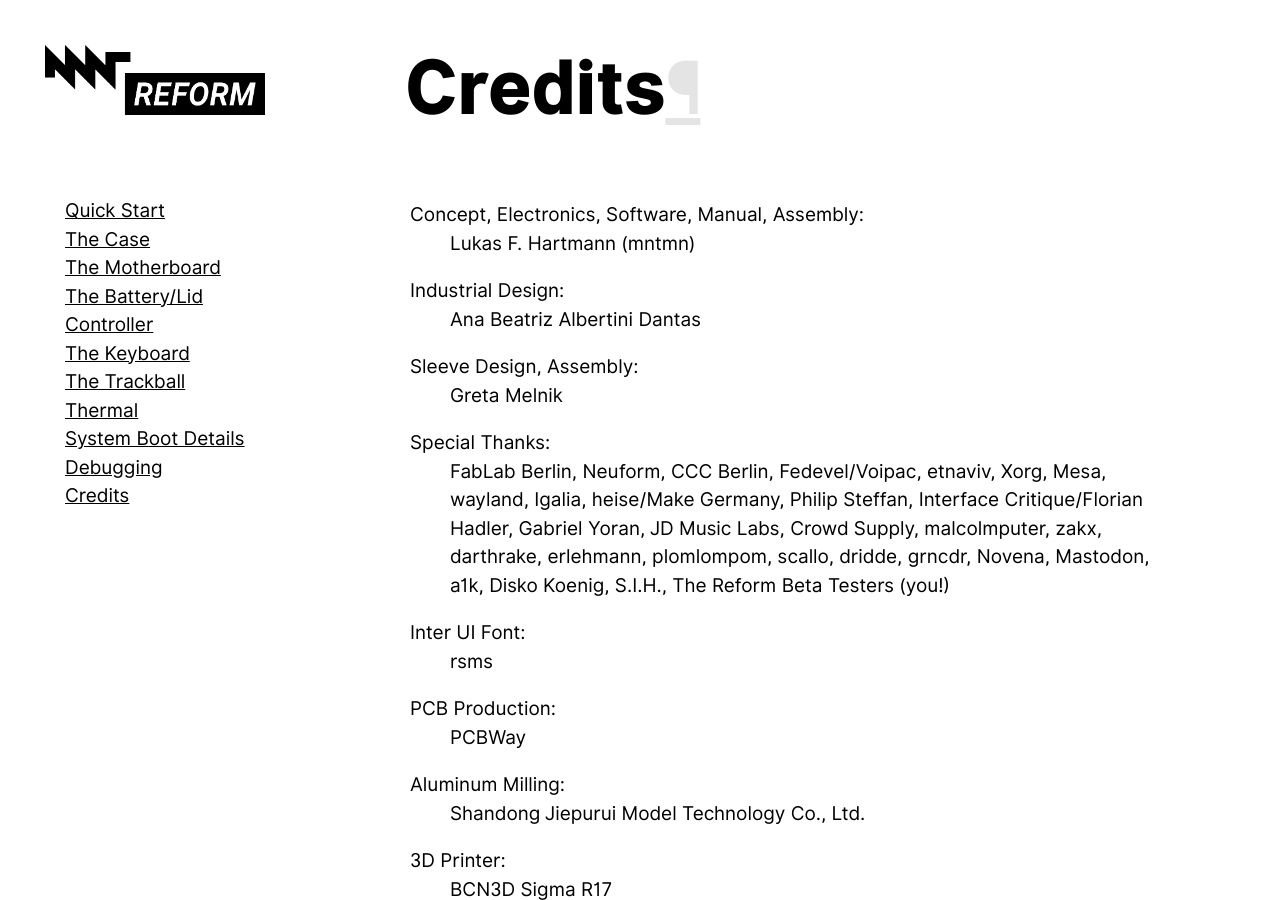
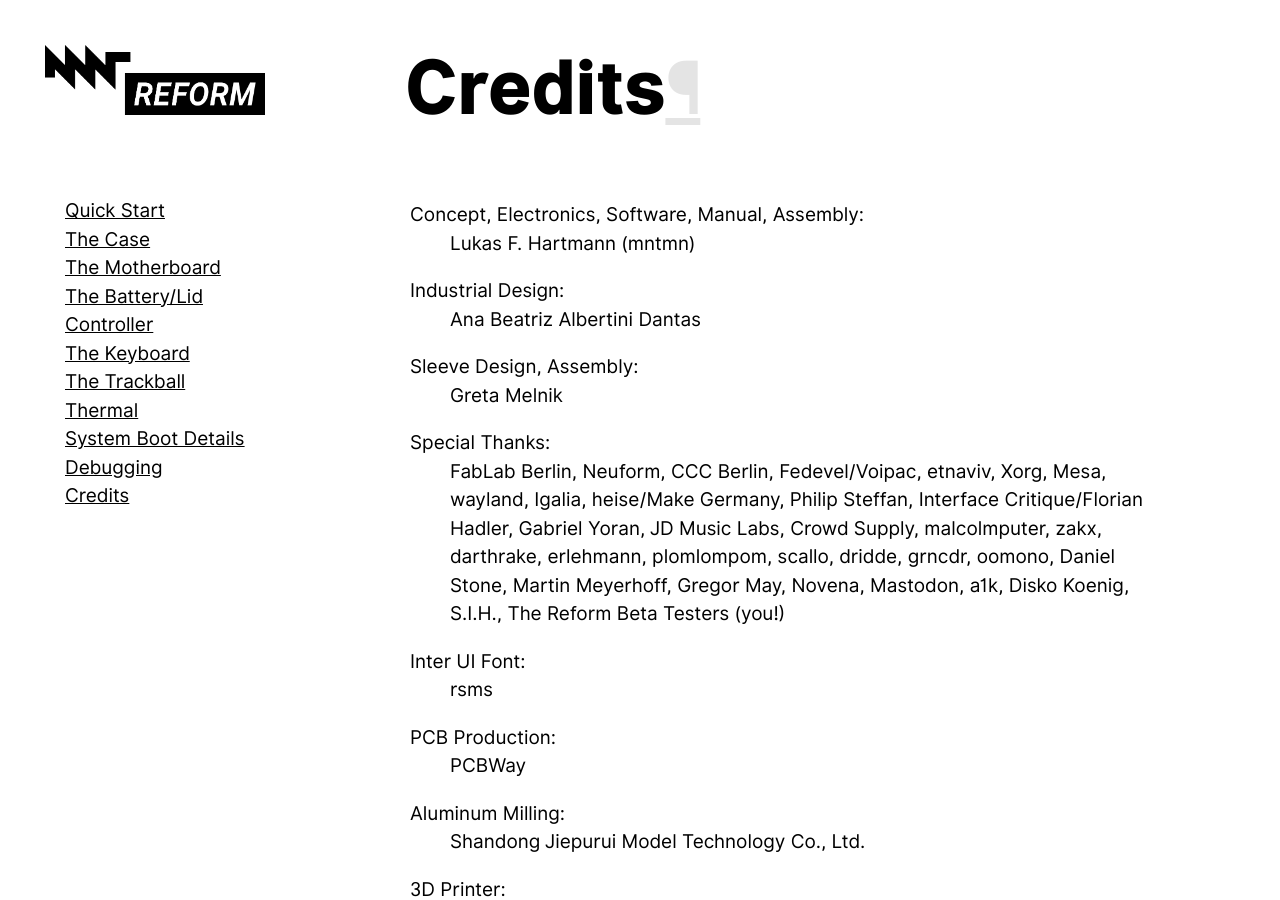
Before and after one commit to milestogo/reform, a Sphinx documentation site: the page built from handbook/source/credits/index.rst, in a window 1280 px wide and 900 px high. Built offline with Sphinx 7.4.7, drawn with Linux system fonts in a browser that asks for light colours; some of the changed lines change nothing that is shown.

Commit message:
small handbook fixes, handbook pdf build script

```diff
--- a/handbook/source/credits/index.rst
+++ b/handbook/source/credits/index.rst
@@ -7,7 +7,7 @@
 
 :Sleeve Design, Assembly: Greta Melnik
 
-:Special Thanks: FabLab Berlin, Neuform, CCC Berlin, Fedevel/Voipac, etnaviv, Xorg, Mesa, wayland, Igalia, heise/Make Germany, Philip Steffan, Interface Critique/Florian Hadler, Gabriel Yoran, JD Music Labs, Crowd Supply, malcolmputer, zakx, darthrake, erlehmann, plomlompom, scallo, dridde, grncdr, Novena, Mastodon, a1k, Disko Koenig, S.I.H., The Reform Beta Testers (you!)
+:Special Thanks: FabLab Berlin, Neuform, CCC Berlin, Fedevel/Voipac, etnaviv, Xorg, Mesa, wayland, Igalia, heise/Make Germany, Philip Steffan, Interface Critique/Florian Hadler, Gabriel Yoran, JD Music Labs, Crowd Supply, malcolmputer, zakx, darthrake, erlehmann, plomlompom, scallo, dridde, grncdr, oomono, Daniel Stone, Martin Meyerhoff, Gregor May, Novena, Mastodon, a1k, Disko Koenig, S.I.H., The Reform Beta Testers (you!)
 
 :Inter UI Font: rsms
 
--- a/handbook/source/motherboard/attiny.rst
+++ b/handbook/source/motherboard/attiny.rst
@@ -32,8 +32,9 @@
 
 In addition, these commands can be prefixed with a decimal number (up to four digits):
 
-- *600b*: Reset the battery capacity counter to 10Ah (600 Amp minutes)
+- *600c: Reset the battery capacity counter to 10Ah (600 Amp minutes)
 - *500t*: Set the lid sensor open/closed threshold to the value 500
+- *10w*: Set the lid sensor open/closed hysteresis to 10
 
 Undervoltage Protection (UVLO)
 ------------------------------
@@ -43,7 +44,7 @@
 Lid Sensor
 ----------
 
-The ATTiny senses if the lid is open or closed using the hall effect sensor (Honeywell SS495A). The lid is considered closed when a magnet is close to the sensor. The ATTiny outputs the string "lid_open" via its serial port which can wake the i.MX6 up from sleep.
+The ATTiny senses if the lid is open or closed using the hall effect sensor (Honeywell SS495A). The lid is considered closed when a magnet is close to the sensor. The ATTiny outputs the string "wake" via its serial port which can wake the i.MX6 up from sleep.
 
 Flashing the Firmware
 ---------------------
```
Also changed, not shown: 3 other files.
